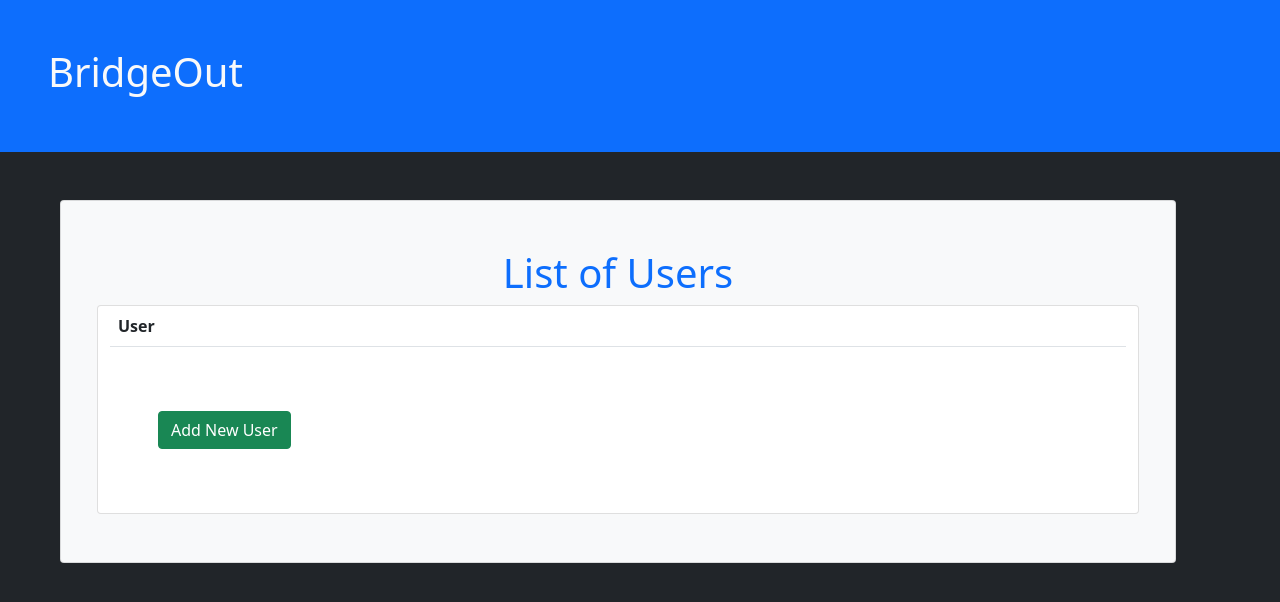
After one commit to josh-flatt/cs350, a Django app: page /helloapp/user/ in a window 1280 px wide. The commit adds this page. Shown: the top 602 px of the page. Run offline with Django 4.2, Linux system fonts and the light colour scheme; lists and menus that the app fills with data are empty.

Commit message:
db and views rework, mostly fixed

```diff
--- a/Application/BridgeOut/settings.py
+++ b/Application/BridgeOut/settings.py
@@ -34,7 +34,7 @@ ALLOWED_HOSTS = [
     "*",
 ]
 
-
+CRISPY_TEMPLATE_PACK = 'bootstrap4'
 # Application definition
 
 INSTALLED_APPS = [
--- /dev/null
+++ b/Application/apps/helloapp/templates/theme.html
@@ -0,0 +1,36 @@
+<!DOCTYPE html>
+<html lang="en">
+
+<head>
+    <meta charset="UTF-8">
+    <meta http-equiv="X-UA-Compatible" content="IE=edge">
+    <meta name="viewport" content="width=device-width, initial-scale=1.0">
+    <link href="https://cdn.jsdelivr.net/npm/bootstrap@5.1.1/dist/css/bootstrap.min.css" rel="stylesheet">
+    <script src="https://cdn.jsdelivr.net/npm/bootstrap@5.1.1/dist/js/bootstrap.bundle.min.js"></script>
+    <link rel="icon" href="/static/template/favicon.ico" type="image/x-icon">
+    <link href="/static/style.css" rel="stylesheet">
+    <title>BridgeOut</title>
+</head>
+
+<body class=" bg-dark text-light">
+
+    <header class="bg-primary p-5 mb-5">
+        <h1>BridgeOut</h1>
+    </header>
+
+    <div class="container m-5">
+        <div class="card bg-light text-dark p-5">
+
+            <h1 class="text-primary text-center">
+                {% block title %}No Title{% endblock title %}
+            </h1>
+
+            {% block content %}
+            <h2>No Block Defined</h2>
+            {% endblock content %}
+
+        </div>
+    </div>
+</body>
+
+</html>
--- /dev/null
+++ b/Application/apps/helloapp/templates/user/list.html
@@ -0,0 +1,35 @@
+{% extends 'theme.html' %}
+
+
+{% block title %}
+List of Users
+{% endblock title %}
+
+
+{% block content %}
+
+<div class="row">
+
+    <div class="card col-lg">
+
+        <table class="table table-hover">
+            <tr>
+                <th>User</th>
+            </tr>
+
+            {% for user in users %}
+            <tr>
+                <td><a href="/helloapp/user/{{ user.pk }}">{{ user.firstName }} {{ user.lastName }}</a></td>
+            </tr>
+            {% endfor %}
+
+        </table>
+
+        <p>
+            <a href="/helloapp/user/add" class="btn btn-success m-5">Add New User</a>
+        </p>
+
+    </div>
+</div>
+
+{% endblock content %}
--- a/Application/apps/helloapp/urls.py
+++ b/Application/apps/helloapp/urls.py
@@ -20,7 +20,10 @@ import apps.helloapp.views_classes as vc
 import apps.helloapp.views_functions as vf
 
 urlpatterns = [
-    path("admin/", admin.site.urls),
     path("", vf.helloView, name="hello_view"),
-    path('user/<int:user_id>', vf.user_profile, name='user_profile'),
+    path('user/',                vc.UserListView.as_view(),    name='user_list'),
+    path('user/<int:pk>',        vc.UserDetailView.as_view(),  name='user_detail'),
+    path('user/add',             vc.UserCreateView.as_view(),  name='user_add'),
+    path('user/<int:pk>/',       vc.UserUpdateView.as_view(),  name='user_edit'),
+    path('user/<int:pk>/delete', vc.UserDeleteView.as_view(),  name='user_delete'),
 ]
--- a/Application/apps/helloapp/views_classes.py
+++ b/Application/apps/helloapp/views_classes.py
@@ -1,3 +1,35 @@
 from django.shortcuts import render
+from django.views import View
+from .models import AppUser
+from django.urls import reverse_lazy
+from django.views.generic import CreateView, DeleteView, DetailView, ListView, UpdateView
 
-# Create your views here.
+class UserListView(ListView):
+    template_name = 'user/list.html'
+    model = AppUser
+    context_object_name = 'users'
+
+
+class UserDetailView(DetailView):
+    template_name = 'user/detail.html'
+    model = AppUser
+    context_object_name = 'user'
+
+
+class UserCreateView(CreateView):
+    template_name = "user/add.html"
+    model = AppUser
+    fields = ['userName', 'firstName', 'lastName', 'email', 'birthDate', 'location', 'profilePicture']
+    success_url = reverse_lazy('user_list')
+
+
+class UserUpdateView(UpdateView):
+    template_name = "user/edit.html"
+    model = AppUser
+    fields = ['userName', 'firstName', 'lastName', 'email', 'birthDate', 'location', 'profilePicture']
+
+
+class UserDeleteView(DeleteView):
+    model = AppUser
+    template_name = 'user/delete.html'
+    success_url = reverse_lazy('user_list')
```
Also changed, not shown: Application/apps/helloapp/templates/user/add.html (added, +24 -0 lines), Application/apps/helloapp/templates/user/delete.html (added, +19 -0 lines), Application/apps/helloapp/templates/user/detail.html (renamed from Application/apps/helloapp/templates/user_profile.html, +21 -10 lines), Application/apps/helloapp/templates/user/edit.html (added, +25 -0 lines), Application/apps/helloapp/views_functions.py (+4 -18 lines), Application/apps/helloapp/migrations/0001_initial.py.
